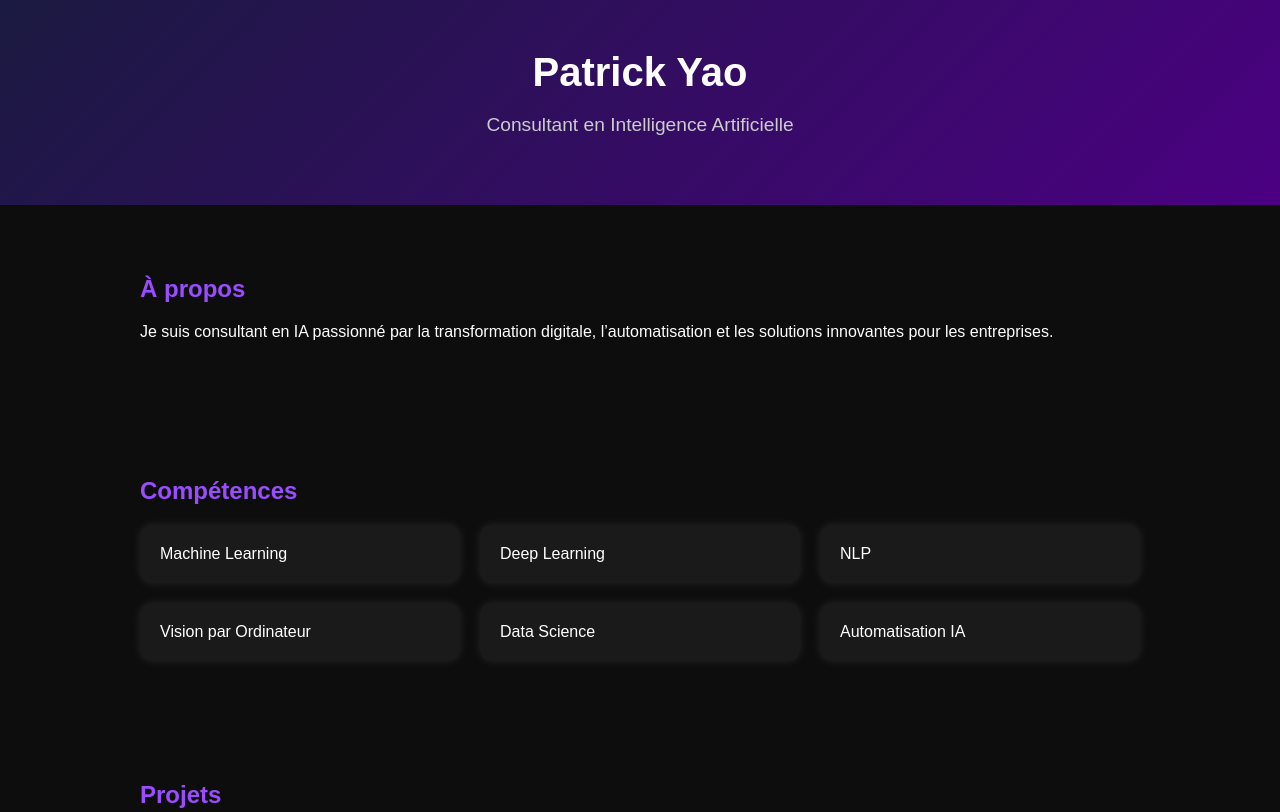
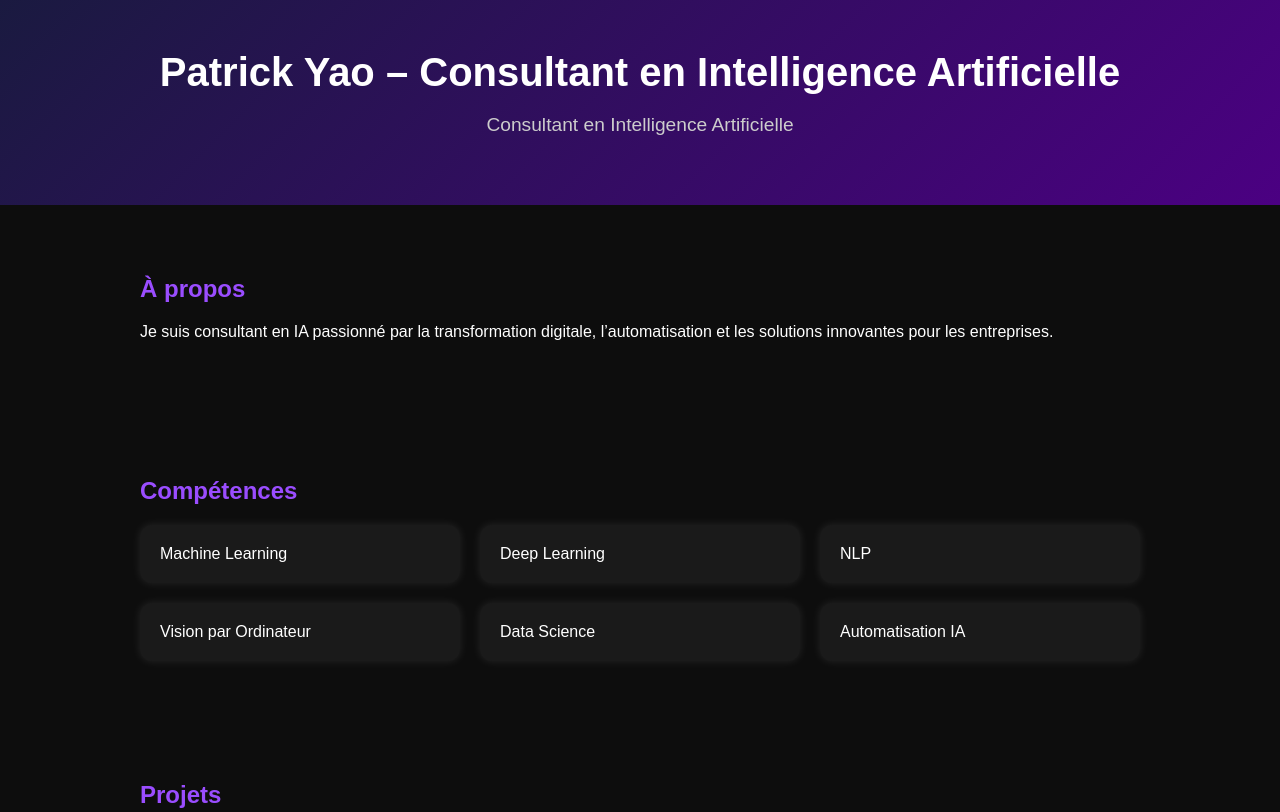
Before and after one commit to Letrickpa07/Portfolio, a plain HTML site: page index.html in a window 1280 px wide. Shown: the top 812 px of the page. Drawn offline with Linux system fonts and the light colour scheme.

Commit message:
Update index.html
Mise à jour du titre

```diff
--- a/index.html
+++ b/index.html
@@ -19,7 +19,7 @@
 </head>
 <body>
   <header>
-    <h1>Patrick Yao</h1>
+    <h1>Patrick Yao – Consultant en Intelligence Artificielle</h1>
     <p>Consultant en Intelligence Artificielle</p>
   </header>
 
```
